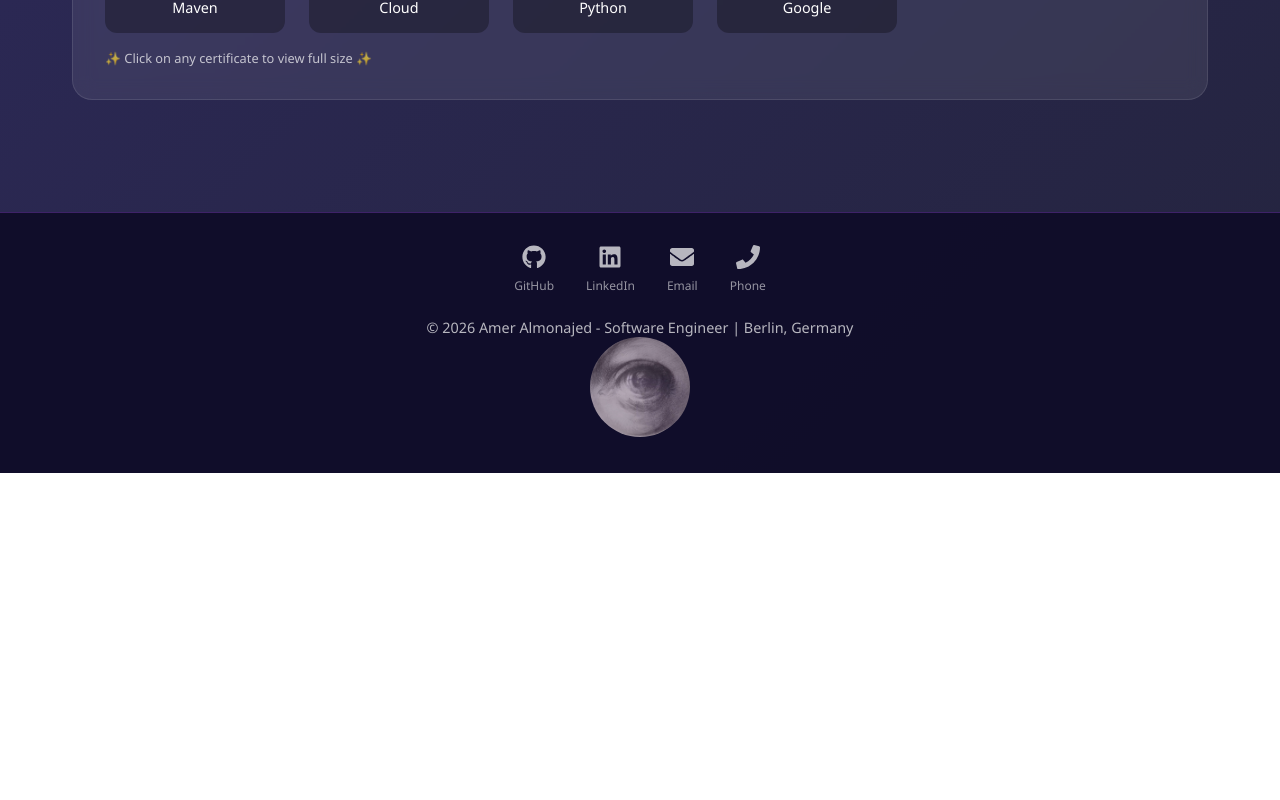
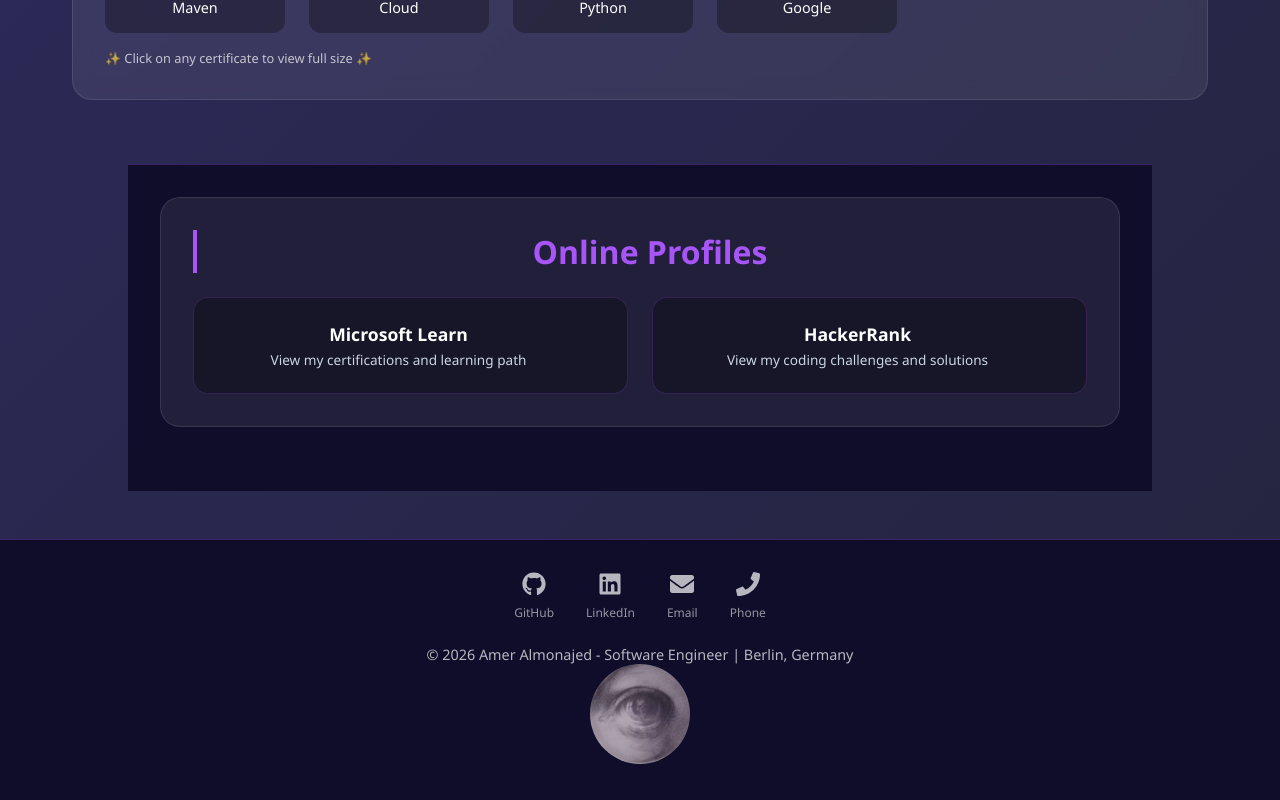
Before and after one commit to Al-Amer/my-personal-website-, a React (Create React App) app: page / in a window 1280 px wide. Shown: the part 4375-5175 px from the top of the page. Before the commit the page ends 4848 px from the top, so only its background shows below. Built offline with nearby package versions, Linux system fonts and the light colour scheme.

Commit message:
new version ready

```diff
--- a/src/App.css
+++ b/src/App.css
@@ -513,6 +513,7 @@
     font-size: 0.65rem;
   }
 }
+/* Languag section  */
 .simple-language-grid {
   display: flex;
   flex-wrap: wrap;
@@ -555,3 +556,95 @@
   font-size: 0.9rem;
   letter-spacing: 2px;
 }
+.profiles {
+  background: rgba(15, 12, 41, 0.95);
+  padding: 2rem;
+  /* margin-top: 3rem; */
+  margin-left: 8rem;
+  margin-right: 8rem;
+  text-align: center;
+  border-top: 1px solid rgba(168, 85, 247, 0.3);
+}
+.profiles-grid {
+  display: grid;
+  grid-template-columns: repeat(auto-fit, minmax(230px, 1fr));
+  gap: 1.5rem;
+  margin-top: 1rem;
+}
+
+.profile-card {
+  background: rgba(0, 0, 0, 0.3);
+  border-radius: 15px;
+  padding: 1.5rem;
+  display: flex;
+  align-items: center;
+  gap: 1rem;
+  text-decoration: none;
+  transition: all 0.3s ease;
+  border: 1px solid rgba(168, 85, 247, 0.2);
+  position: relative;
+  overflow: hidden;
+}
+
+.profile-card:hover {
+  transform: translateY(-5px);
+  border-color: rgba(168, 85, 247, 0.6);
+  background: rgba(168, 85, 247, 0.1);
+  box-shadow: 0 5px 20px rgba(168, 85, 247, 0.3);
+}
+
+.profile-card i {
+  font-size: 3rem;
+  color: #a855f7;
+  transition: transform 0.3s ease;
+}
+
+.profile-card:hover i {
+  transform: scale(1.1);
+}
+
+.profile-info {
+  flex: 1;
+}
+
+.profile-info h3 {
+  color: white;
+  margin: 0 0 0.3rem 0;
+  font-size: 1.1rem;
+}
+
+.profile-info p {
+  color: #cbd5e1;
+  margin: 0;
+  font-size: 0.85rem;
+}
+
+.profile-arrow {
+  color: #a855f7;
+  font-size: 1.5rem;
+  opacity: 0;
+  transform: translateX(-10px);
+  transition: all 0.3s ease;
+}
+
+.profile-card:hover .profile-arrow {
+  opacity: 1;
+  transform: translateX(0);
+}
+
+/* Specific icon colors on hover */
+.profile-card:hover .fa-microsoft {
+  color: #00a4ef;
+}
+
+.profile-card:hover .fa-hackerrank {
+  color: #2ec866;
+}
+
+.profile-card:hover .fa-github {
+  color: #ffffff;
+}
+
+.profile-card:hover .fa-linkedin {
+  color: #0077b5;
+}
--- a/src/App.js
+++ b/src/App.js
@@ -299,6 +299,32 @@ function App() {
           </div>
         </div>
       )}
+       <section id="profiles">
+          <div className='profiles' >
+          <div className="card">
+            <h2 className="section-title">Online Profiles</h2>
+            <div className="profiles-grid">
+              <a href="https://learn.microsoft.com/en-gb/users/ameralmonajed-0432/" target="_blank" rel="noopener noreferrer" className="profile-card">
+                <i className="fab fa-microsoft"></i>
+                <div className="profile-info">
+                  <h3>Microsoft Learn</h3>
+                  <p>View my certifications and learning path</p>
+                </div>
+                <span className="profile-arrow">→</span>
+              </a>
+
+              <a href="https://www.hackerrank.com/profile/al19842000" target="_blank" rel="noopener noreferrer" className="profile-card">
+                <i className="fab fa-hackerrank"></i>
+                <div className="profile-info">
+                  <h3>HackerRank</h3>
+                  <p>View my coding challenges and solutions</p>
+                </div>
+                <span className="profile-arrow">→</span>
+              </a>
+            </div>
+          </div>
+          </div>
+        </section>
      <footer className="footer">
         <div className="footer-text">
           <div className="social-icons-container">
```
